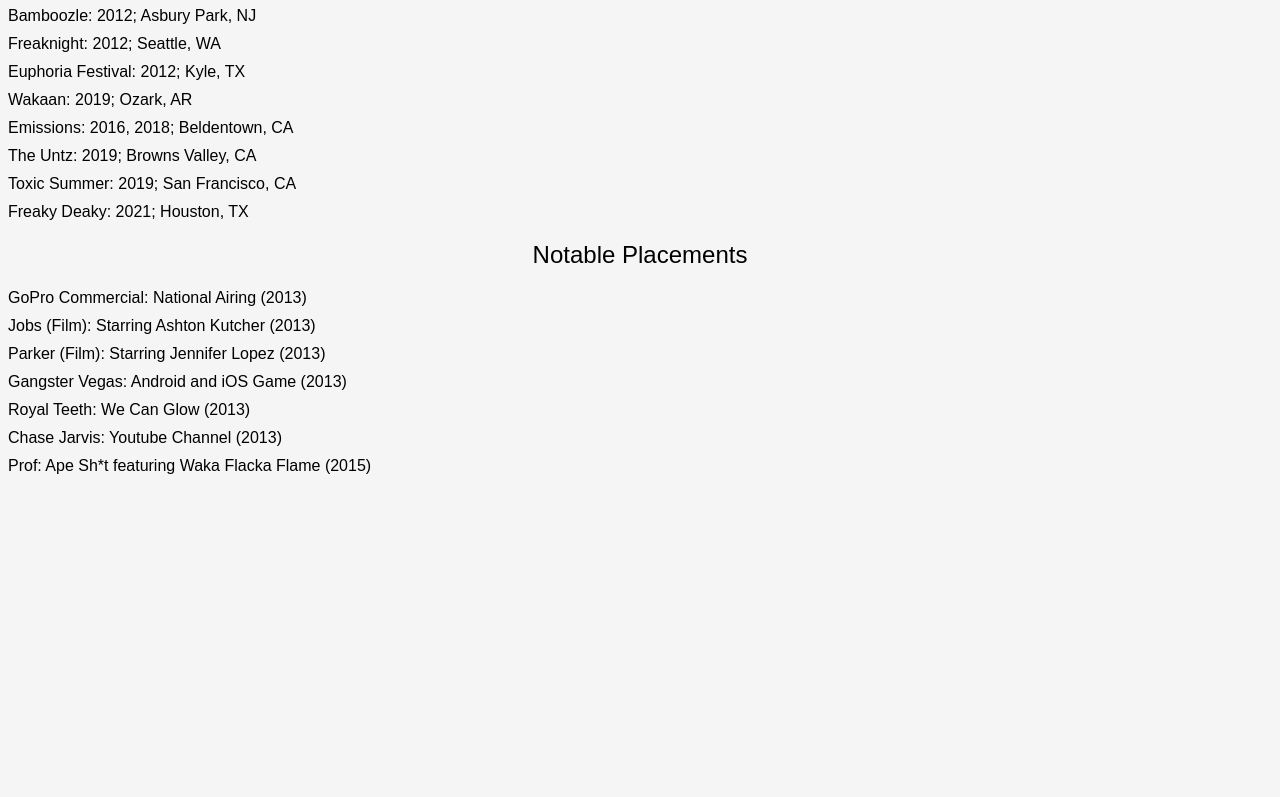
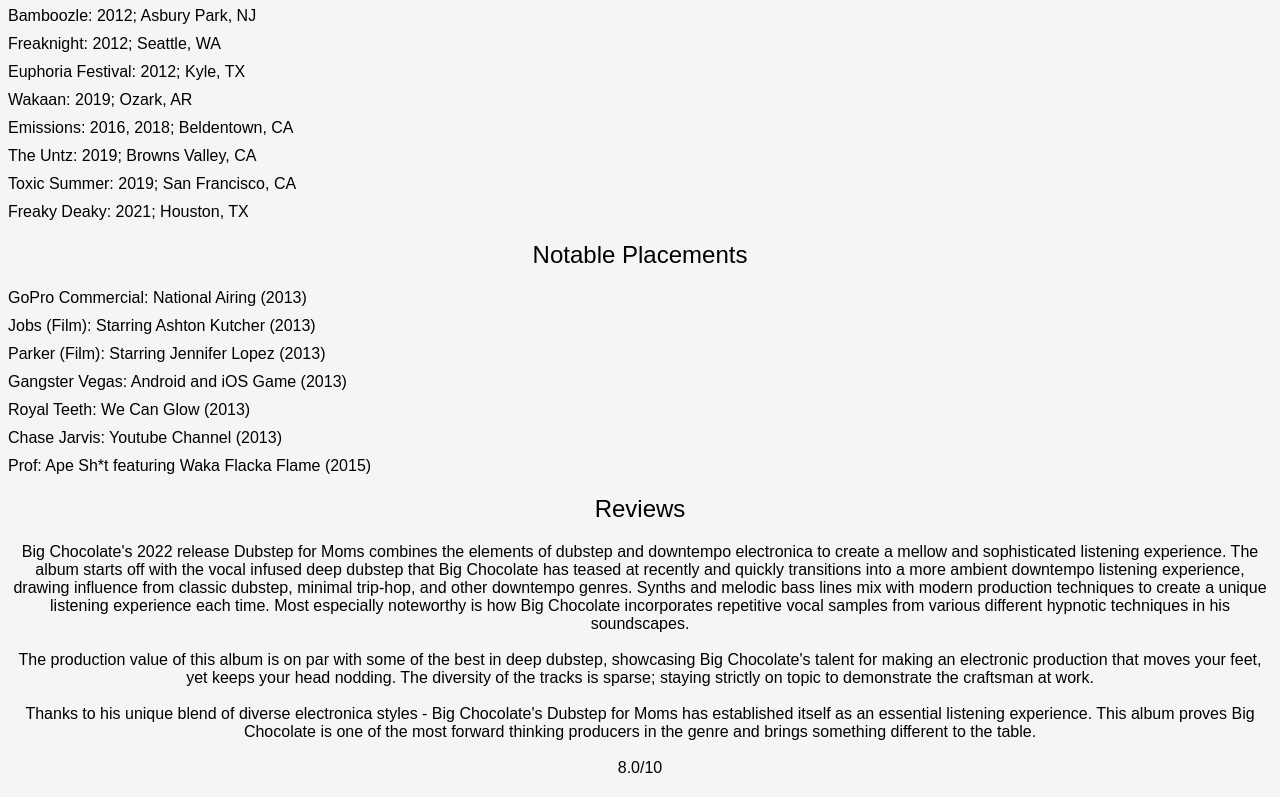
Before and after one commit to cameronargon/cameronargonwebsite, a plain HTML site: page bigchocolate.html in a window 1280 px wide. Shown: the part 1144-1941 px from the top of the page. Before the commit the page ends 1673 px from the top, so only its background shows below. Drawn offline with Linux system fonts and the light colour scheme.

Commit message:
Add files via upload

```diff
--- a/bigchocolate.html
+++ b/bigchocolate.html
@@ -94,7 +94,13 @@
 <li>Chase Jarvis: Youtube Channel (2013)</li>
 <li>Prof: Ape Sh*t featuring Waka Flacka Flame (2015)</li>
 </ul>
- <br>
- <br>
+<h2>Reviews</h2>
+<p>Big Chocolate's 2022 release Dubstep for Moms combines the elements of dubstep and downtempo electronica to create a mellow and sophisticated listening experience. The album starts off with the vocal infused deep dubstep that Big Chocolate has teased at recently and quickly transitions into a more ambient downtempo listening experience, drawing influence from classic dubstep, minimal trip-hop, and other downtempo genres. Synths and melodic bass lines mix with modern production techniques to create a unique listening experience each time. Most especially noteworthy is how Big Chocolate incorporates repetitive vocal samples from various different hypnotic techniques in his soundscapes.
+  <br><br>
+  The production value of this album is on par with some of the best in deep dubstep, showcasing Big Chocolate's talent for making an electronic production that moves your feet, yet keeps your head nodding. The diversity of the tracks is sparse; staying strictly on topic to demonstrate the craftsman at work.
+  <br><br>
+  Thanks to his unique blend of diverse electronica styles - Big Chocolate's Dubstep for Moms has established itself as an essential listening experience. This album proves Big Chocolate is one of the most forward thinking producers in the genre and brings something different to the table.
+  <br><br>
+  8.0/10</p>
 </body>
 </html>
```
